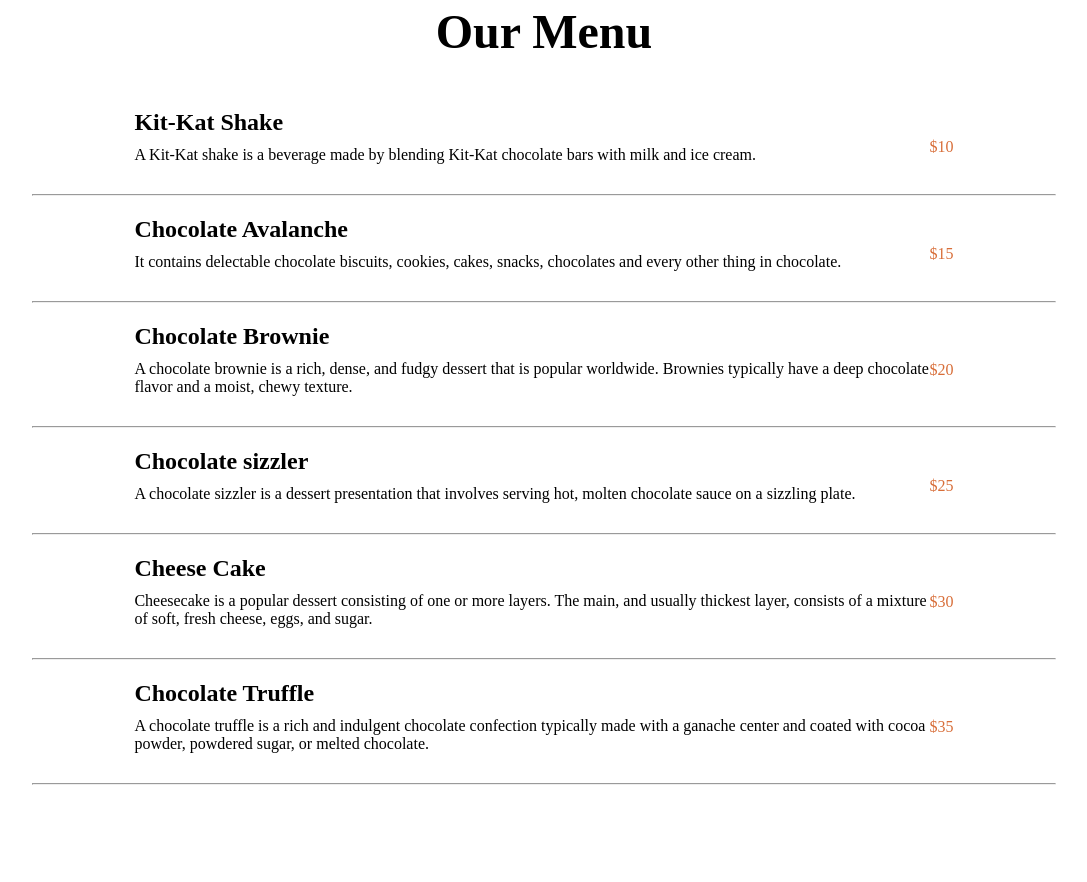
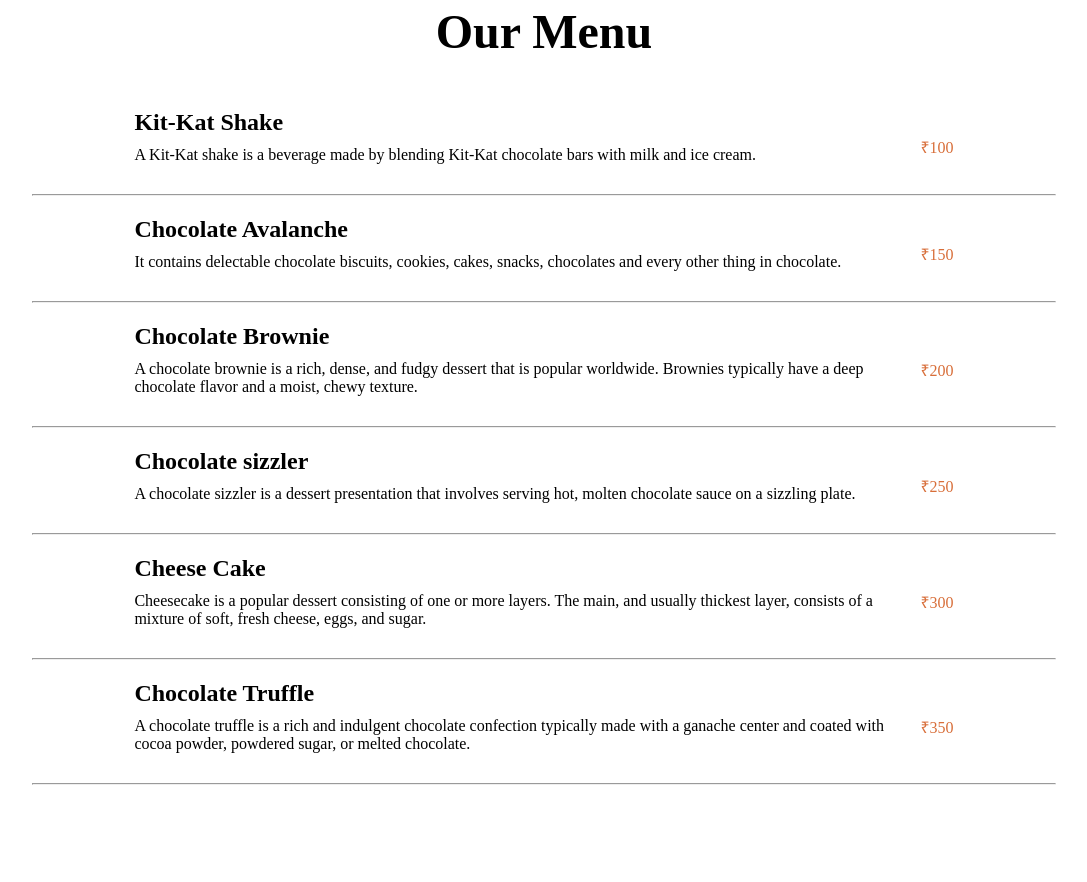
Before and after one commit to Aryan-tripathi-2004/Anshika-s-Project, a plain HTML site: page index.html in a window 1280 px wide. Shown: the part 4220-5102 px from the top of the page, without its empty margins (96-1183 px from the left). Drawn offline with Linux system fonts and the light colour scheme.

Commit message:
second upload

```diff
--- a/index.html
+++ b/index.html
@@ -61,7 +61,7 @@
                 <div class="meal-text">
                     <h1>Kit-Kat Shake</h1>
                     <p>A Kit-Kat shake is a beverage made by blending Kit-Kat chocolate bars with milk and ice cream.</p>
-                    <p class="prize">&#36;4.99</p>
+                    <p class="prize">&#8377;49</p>
                 </div>
             </div>
             <div class="meal">
@@ -71,7 +71,7 @@
                 <div class="meal-text">
                     <h1>Chocolate Brownie</h1>
                     <p>A chocolate brownie is a rich, dense, and fudgy dessert that is popular worldwide. Brownies typically have a deep chocolate flavor and a moist, chewy texture.</p>
-                    <p class="prize">&#36;9.99</p>
+                    <p class="prize">&#8377;99</p>
                 </div>
             </div>
         </section>
@@ -110,7 +110,7 @@
                             <p>A Kit-Kat shake is a beverage made by blending Kit-Kat chocolate bars with milk and ice cream.</p>
                         </div>
                         <div class="prize">
-                            <p>&#36;10</p>
+                            <p>&#8377;100</p>
                         </div>
                     </div>
                     <hr>
@@ -122,7 +122,7 @@
                             <p>It contains delectable chocolate biscuits, cookies, cakes, snacks, chocolates and every other thing in chocolate.</p>
                         </div>
                         <div class="prize">
-                            <p>&#36;15</p>
+                            <p>&#8377;150</p>
                         </div>
                     </div>
                     <hr>
@@ -134,7 +134,7 @@
                             <p>A chocolate brownie is a rich, dense, and fudgy dessert that is popular worldwide. Brownies typically have a deep chocolate flavor and a moist, chewy texture.</p>
                         </div>
                         <div class="prize">
-                            <p>&#36;20</p>
+                            <p>&#8377;200</p>
                         </div>
                     </div>
                     <hr>
@@ -146,7 +146,7 @@
                             <p>A chocolate sizzler is a dessert presentation that involves serving hot, molten chocolate sauce on a sizzling plate.</p>
                         </div>
                         <div class="prize">
-                            <p>&#36;25</p>
+                            <p>&#8377;250</p>
                         </div>
                     </div>
                     <hr>
@@ -158,7 +158,7 @@
                             <p>Cheesecake is a popular dessert consisting of one or more layers. The main, and usually thickest layer, consists of a mixture of soft, fresh cheese, eggs, and sugar. </p>
                         </div>
                         <div class="prize">
-                            <p>&#36;30</p>
+                            <p>&#8377;300</p>
                         </div>
                     </div>
                     <hr>
@@ -170,7 +170,7 @@
                             <p>A chocolate truffle is a rich and indulgent chocolate confection typically made with a ganache center and coated with cocoa powder, powdered sugar, or melted chocolate. </p>
                         </div>
                         <div class="prize">
-                            <p>&#36;35</p>
+                            <p>&#8377;350</p>
                         </div>
                     </div>
                     <hr>
```
